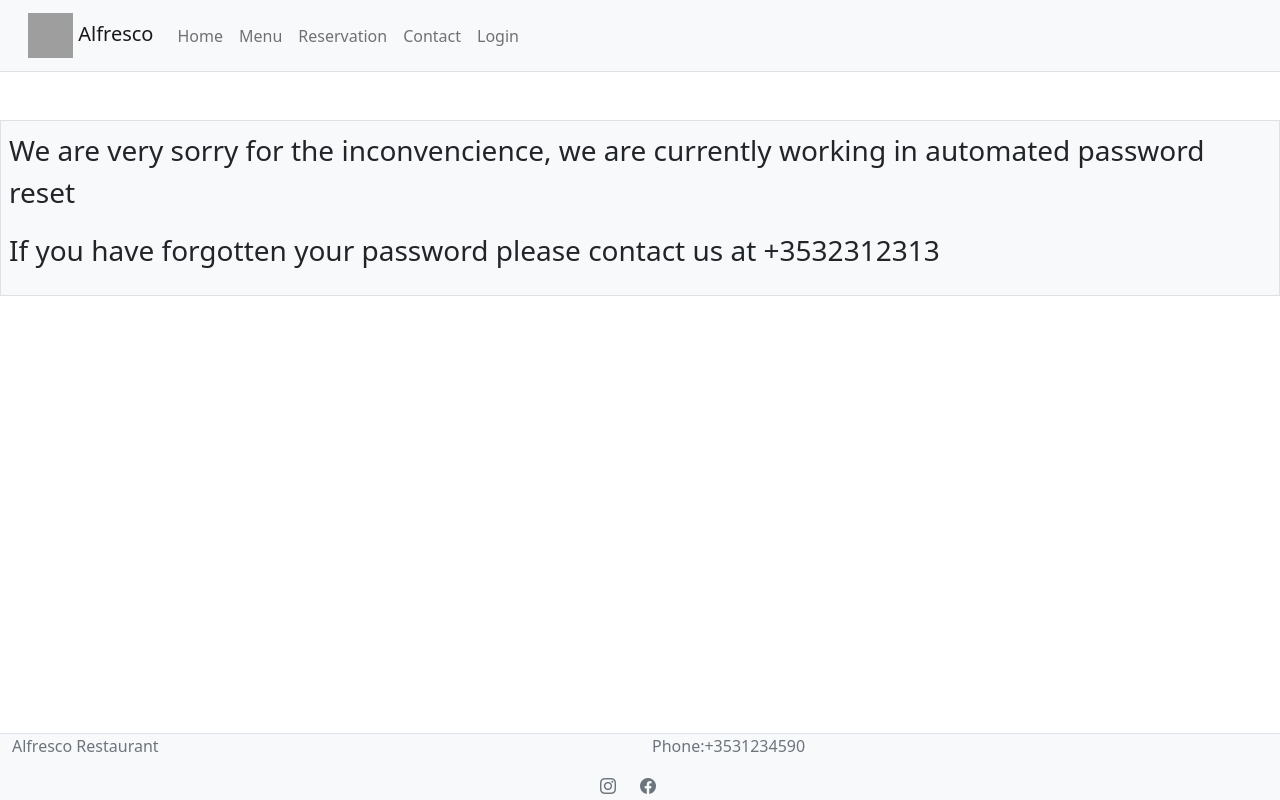
After one commit to rfpotrero/alfresco, a Django app: template templates/account/password_reset.html in a window 1280 px wide. The commit adds this page. Run offline with Django 4.2, Linux system fonts and the light colour scheme; the template is opened without the code that fills it, so the values that code supplies are empty; some libraries are stand-ins or nearby versions; grey boxes are pictures that could not be loaded.

Commit message:
Fix password_reset error screen
Fixing bug when clickin in password reset resulted in a error screen
this was cause by django trying to send an email. #64

```diff
--- a/alfresco/settings.py
+++ b/alfresco/settings.py
@@ -81,6 +81,7 @@ SITE_ID = 1
 
 LOGIN_REDIRECT_URL = '/reservations'
 LOGOUT_REDIRECT_URL = '/'
+ACCOUNT_EMAIL_VERIFICATION = 'none'
 
 TEMPLATES = [
     {
--- /dev/null
+++ b/templates/account/password_reset.html
@@ -0,0 +1,11 @@
+{% extends "base.html" %}
+{% block content %}
+
+<div class="d-flex justify-content-center">
+    <div class="bg-light border mt-5 p-2">
+        <p class="fs-3">We are very sorry for the inconvencience, we are currently working in automated password reset</p>
+        <p class="fs-3">If you have forgotten your password please contact us at +3532312313 </p>
+    </div>
+    </div>
+
+{% endblock %}
--- a/templates/account/signup.html
+++ b/templates/account/signup.html
@@ -2,8 +2,8 @@
 
 {% block content %}
 
-<
-  <div class="d-flex flex-column align-items-center bg-light m-5" >
+
+<div class="d-flex flex-column align-items-center bg-light m-5" >
 
 
 <h1>Sign Up</h1>
```
